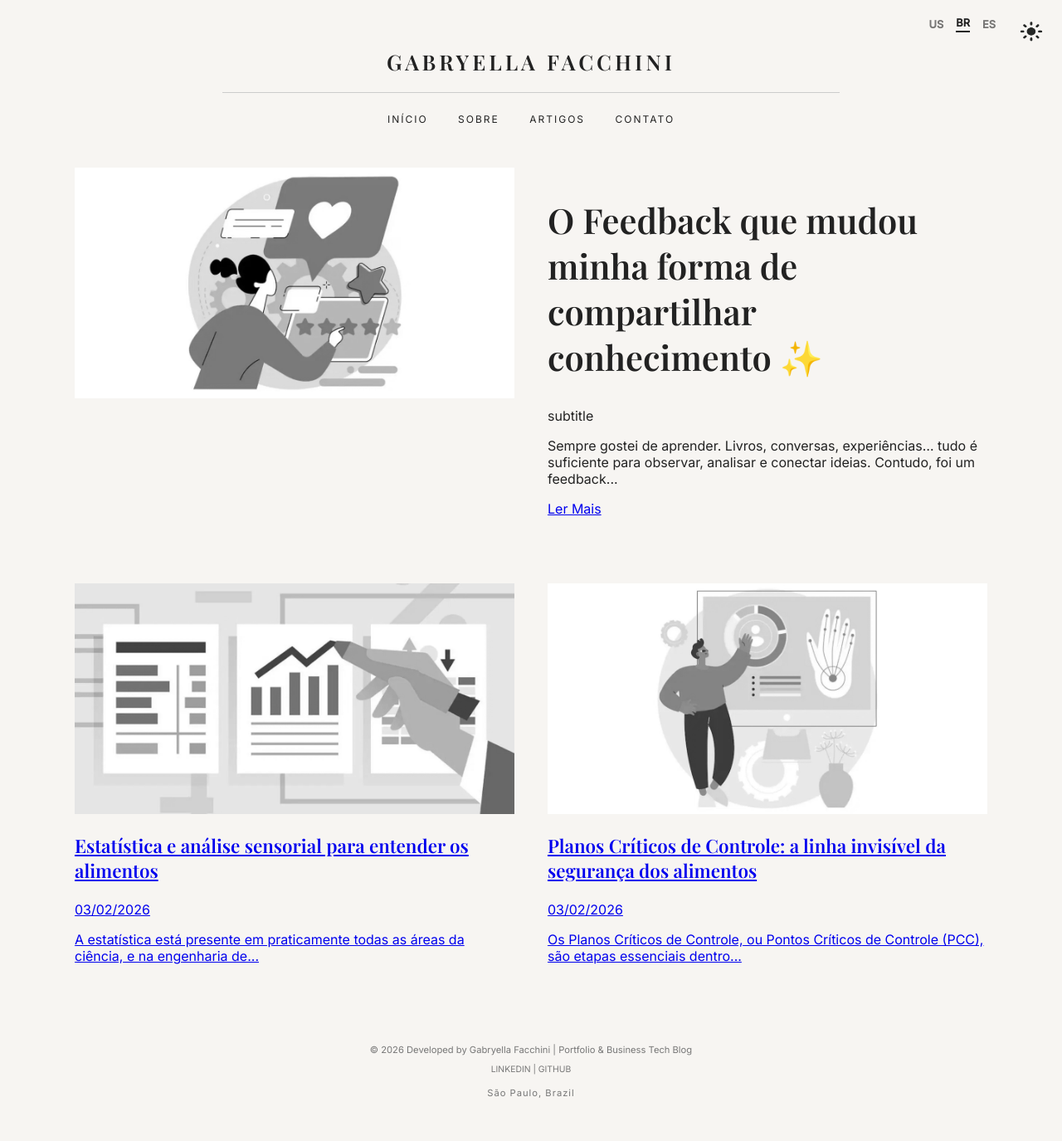
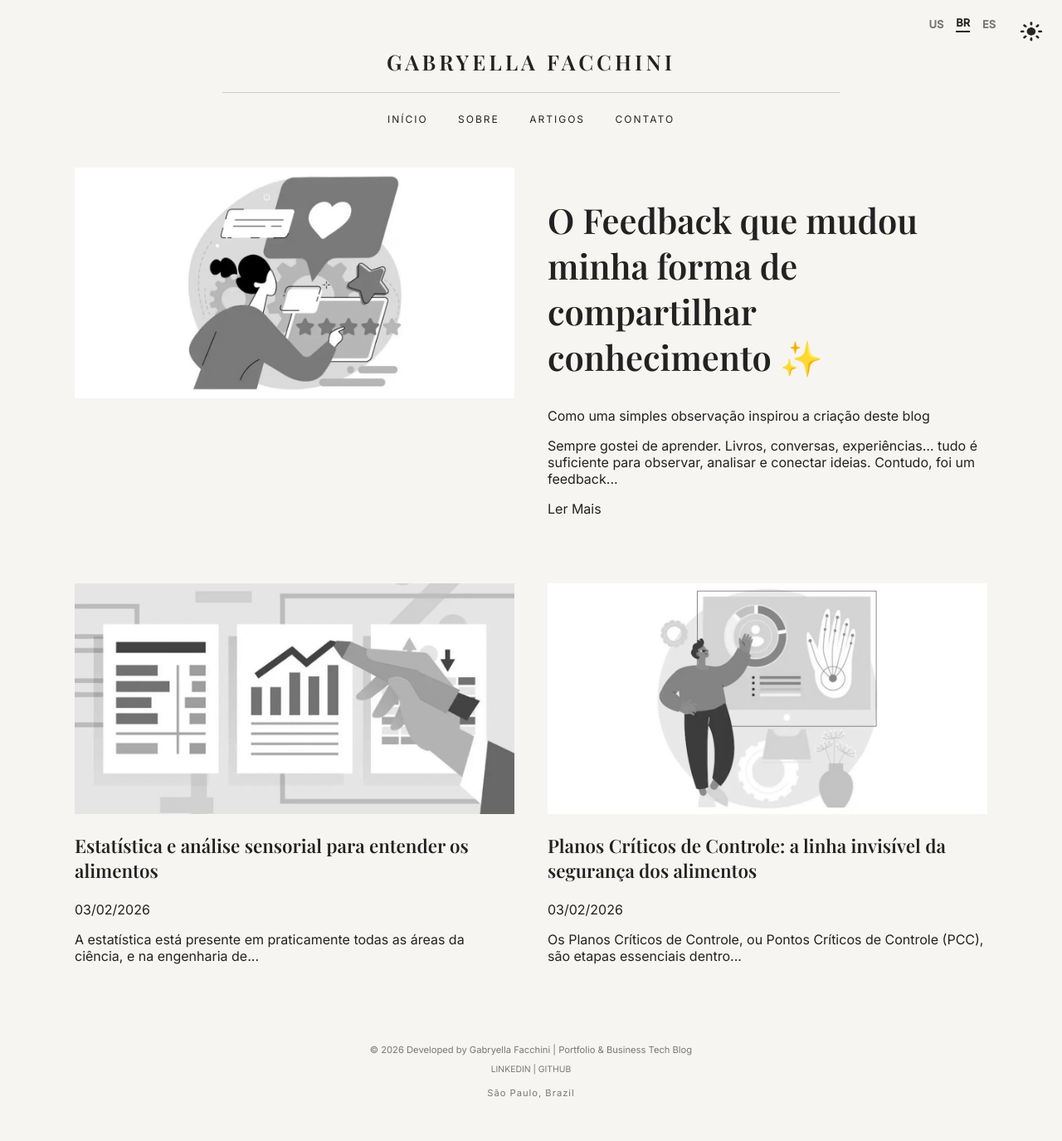
Before and after one commit to gabyfachini/gabyfachini.github.io, a Jekyll site: the page built from pt/index.html, in a window 1280 px wide. Shown: the whole page at 83% size. Built offline with Jekyll 4.4.1, drawn with Linux system fonts in a browser that asks for light colours.

Commit message:
Add link styles; remove about images; update post
Add global link styling (a, a:hover) and card link behavior (.card a, .card a:hover h3) to improve link appearance and hover feedback. Remove two unused about images (about-main.webp, about-mainn.webp). Update the Portuguese post metadata subtitle to a more descriptive line.

```diff
--- a/assets/css/style.css
+++ b/assets/css/style.css
@@ -5,6 +5,18 @@ body {
   color: var(--text);
   font-family: 'Inter', sans-serif;
   transition: background 0.3s, color 0.3s;
+}
+
+/* Estilo global para links (Artigos e títulos) */
+a {
+  text-decoration: none;   /* Remove o sublinhado */
+  color: var(--text);      /* Usa a cor cinza escuro/preto que você definiu no :root */
+  transition: opacity 0.3s;
+}
+
+/* Efeito sutil ao passar o mouse */
+a:hover {
+  opacity: 0.7;
 }
 
 /* --- Theme Color Definitions --- */
@@ -20,6 +32,15 @@ body {
   --text: #eaeaea;
   --muted: #999;
   --card: #222;
+}
+
+.card a {
+  color: var(--text);
+  display: block; /* Melhora a área de clique */
+}
+
+.card a:hover h3 {
+  color: var(--muted); /* O título fica levemente cinza ao passar o mouse */
 }
 
 /* --- Header & Navigation --- */
--- a/pt/_posts/2026-02-03-post4.md
+++ b/pt/_posts/2026-02-03-post4.md
@@ -2,7 +2,7 @@
 layout: post
 title: "O Feedback que mudou minha forma de compartilhar conhecimento ✨"
 lang: pt
-subtitle: "subtitle"
+subtitle: "Como uma simples observação inspirou a criação deste blog"
 image: /assets/img/post4.webp
 ---
 Sempre gostei de aprender. Livros, conversas, experiências… tudo é suficiente para observar, analisar e conectar ideias. Contudo, foi um feedback muito especial que me fez dar o passo que fez começar este blog.
```
Also changed, not shown: assets/img/about-main.webp (deleted), assets/img/about-mainn.webp (deleted).
